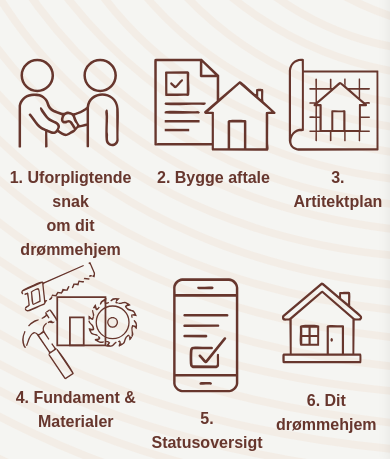
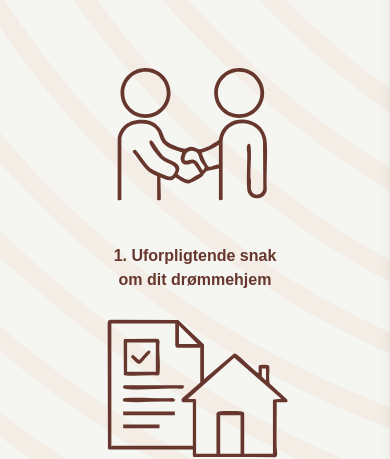
Before and after one commit to AlberteViendahl/forket-ate, a Next.js app: page /Forside in a window 390 px wide. Shown: the part 386-845 px from the top of the page. Built offline with nearby package versions, Linux system fonts and the light colour scheme; no server answers; the database is empty; a web font is replaced by a local one.

Commit message:
responsivt

```diff
--- a/src/app/Forside/page.js
+++ b/src/app/Forside/page.js
@@ -41,12 +41,12 @@
           playsInline
         />
         <h1
-          className="absolute top-1/2 left-1/2 transform -translate-x-1/2 -translate-y-1/2 text-white
- lg:text-7xl xs:text-3xl  md:text-6xl font-bold text-nowrap"
+          className="absolute md:top-1/2 xs:top-1/3 left-1/2 transform -translate-x-1/2 -translate-y-1/2 text-white
+ lg:text-7xl xs:text-2xl  md:text-6xl font-bold text-nowrap"
         >
           ANKJÆR TOTALENTREPRISE
         </h1>
-        <p className="absolute md:top-2/3 xs:top-3/4 left-1/2 transform -translate-x-1/2 -translate-y-1/2 text-white xs:text-l md:text-2xl xs:text-nowrap">
+        <p className="absolute md:top-2/3 xs:top-1/2 left-1/2 transform -translate-x-1/2 -translate-y-1/2 text-white xs:text-l md:text-2xl xs:text-nowrap">
           Vi tegner og bygger dit drømmehus fra bunden
         </p>
         <Pil className="absolute top-[85%] left-1/2 transform -translate-x-1/2 -translate-y-1/2 z-10" />
--- a/src/components/Formel.jsx
+++ b/src/components/Formel.jsx
@@ -41,7 +41,7 @@
   return (
     <div className="bg-beige bg-image pb-20 px-20 pt-20 ">
       <section className=" bg-white rounded-15 shadow pt-5">
-        <h1 className="text-brown font-extrabold text-center text-5xl pb-10 pt-5">
+        <h1 className="text-brown font-extrabold text-center xs:text-2xl md:text-5xl pb-10 pt-5">
           BOOK ET MØDE
         </h1>
         <div className="sm:grid sm:grid-cols-3 pt-10">
--- a/src/components/Proces.jsx
+++ b/src/components/Proces.jsx
@@ -7,19 +7,20 @@
       <h2 className="text-3xl text-brown font-extrabold flex justify-center py-10">
         Fra tanker til drømmehjem
       </h2>
-      <div className="flex md:justify-around xs:justify-evenly">
-        <div>
+      <div className="md:flex md:justify-around xs:grid xs:grid-cols-1">
+        <div className="flex flex-col items-center">
           <img
-            className="md:h-200 md:w-200 xs:h-150 xs:w-150"
+            className=" xs:h-[150px] xs:w-[150px]"
             src="/img/proces1.svg"
             alt="to der giver hånd"
           />
-          <p className="text-center text-brown font-bold">
-            1. Uforpligtende snak <br></br>om dit drømmehjem
+          <p className="text-center text-brown font-bold mt-4">
+            1. Uforpligtende snak <br />
+            om dit drømmehjem
           </p>
         </div>
         <img className="hidden md:block" src="/img/pil.svg" alt="en brun pil" />
-        <div>
+        <div className="flex flex-col items-center">
           <img
             className="md:h-200 md:w-200 xs:h-150 xs:w-150"
             src="/img/proces2.svg"
@@ -28,7 +29,7 @@
           <p className=" text-center text-brown font-bold">2. Bygge aftale</p>
         </div>
         <img className="hidden md:block" src="/img/pil.svg" alt="en brun pil" />
-        <div>
+        <div className="flex flex-col items-center">
           <img
             className="md:h-200 md:w-200 xs:h-150 xs:w-150"
             src="/img/proces3.svg"
@@ -38,8 +39,8 @@
         </div>
       </div>
 
-      <div className=" flex md:justify-around xs:justify-evenly">
-        <div>
+      <div className="md:flex md:justify-around xs:grid xs:grid-cols-1">
+        <div className="flex flex-col items-center">
           <img
             className="md:h-200 md:w-200 xs:h-150 xs:w-150"
             src="/img/proces4.svg"
@@ -50,7 +51,7 @@
           </p>
         </div>
         <img className="hidden md:block" src="/img/pil.svg" alt="en brun pil" />
-        <div className="">
+        <div className="flex flex-col items-center">
           <img
             className="md:h-200 md:w-200 xs:h-150 xs:w-150
         "
@@ -61,7 +62,7 @@
         </div>
 
         <img className="hidden md:block" src="/img/pil.svg" alt="en brun pil" />
-        <div>
+        <div className="flex flex-col items-center">
           <img
             className="md:h-200 md:w-200 xs:h-150 xs:w-150"
             src="/img/proces6.svg"
--- a/src/components/ServiceIndhold.jsx
+++ b/src/components/ServiceIndhold.jsx
@@ -3,7 +3,7 @@
 const Service = () => {
   return (
     <section className="m-20 rounded-12 bg-white">
-      <h1 className="text-brown font-extrabold text-center text-5xl pt-10">
+      <h1 className="text-brown font-extrabold text-center xs:text-2xl md:text-5xl pt-10">
         FØLG DIT <br /> BYGGEPROJEKT
       </h1>
 
@@ -14,10 +14,10 @@
           className=" h-[80%] ml-10 mt-10 "
         />
         <div>
-          <h2 className="font-bold text-brown mt-10">
+          <h2 className="font-bold xs:text-xl text-center text-brown mt-10">
             Følg med hele vejen – fra første spadestik til nøgleoverdragelse
           </h2>
-          <p className="text-lg text-brown mt-5 w-[440px]">
+          <p className="text-lg text-brown mt-5 xs:p-5 xs:w-300px md:w-[440px]">
             Med vores app får du som kunde dit eget login, hvor du nemt kan
             følge med i byggeprocessen af dit nye hjem – trin for trin. Du får
             adgang til en personlig side, hvor du kan se opdateringer, milepæle
@@ -33,7 +33,7 @@
             fuld gennemsigtighed i processen.
           </p>
           <Link href="/App">
-            <div className="mt-10 flex">
+            <div className="mt-10 pb-5 p-5 flex">
               <img
                 src="/img/GoogleP.png"
                 alt="logo google play"
```
Also changed, not shown: src/components/Galleri.jsx (+55 -16 lines).
